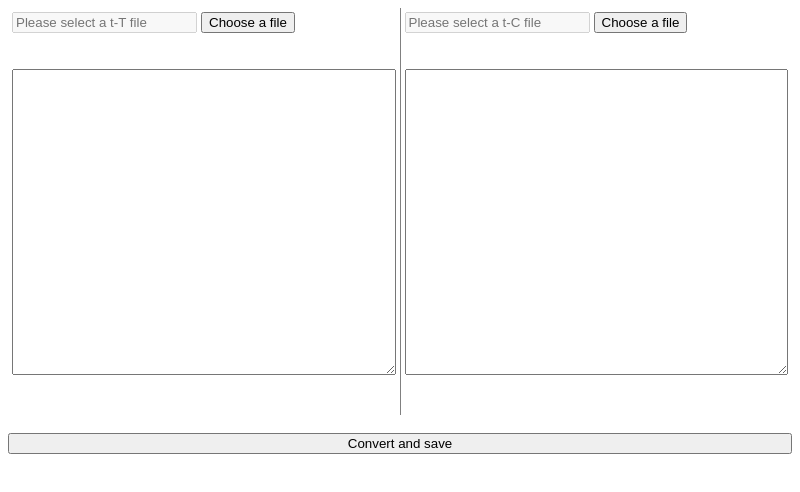
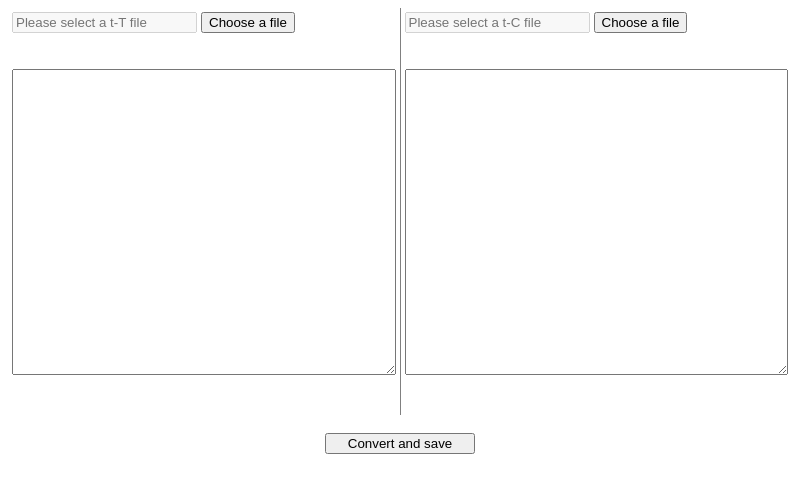
Before and after one commit to pzhang0306/Project-Color, an Electron app: page index.html in a window 800 px wide. Drawn offline with Linux system fonts and the light colour scheme.

Commit message:
Adjust the width of convert button.

```diff
--- a/index.css
+++ b/index.css
@@ -32,3 +32,8 @@
   box-sizing: border-box;
   width: 100%;
 }
+
+.convertButton {
+  width: 150px;
+  align-self: center;
+}
--- a/index.html
+++ b/index.html
@@ -29,7 +29,7 @@
             </div>
         </div>
         <br>
-        <input type="button" id="convertButton" value="Convert and save" />
+        <input type="button" id="convertButton" value="Convert and save" class="convertButton"/>
     </div>
     <script src="backbone.js"></script>
 </body>
```
